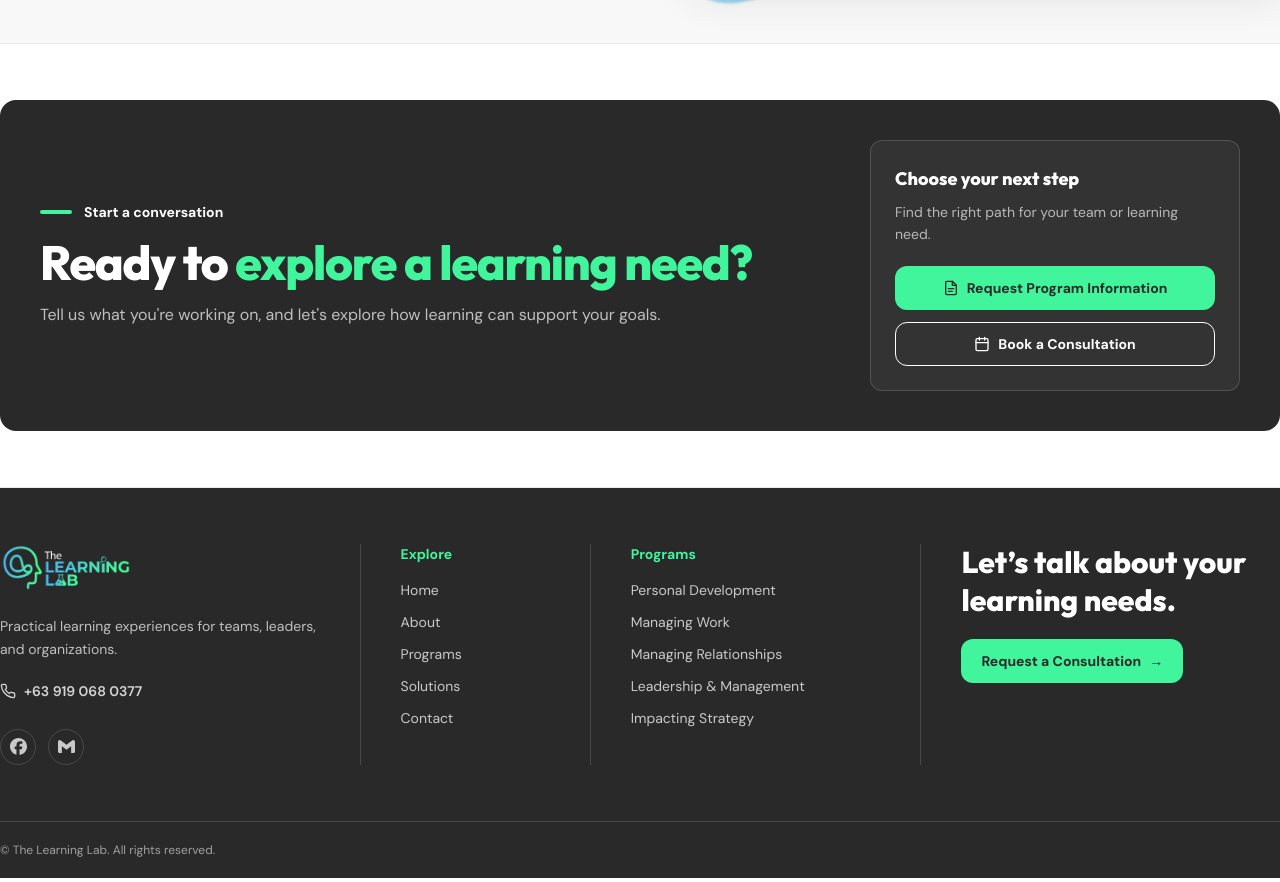
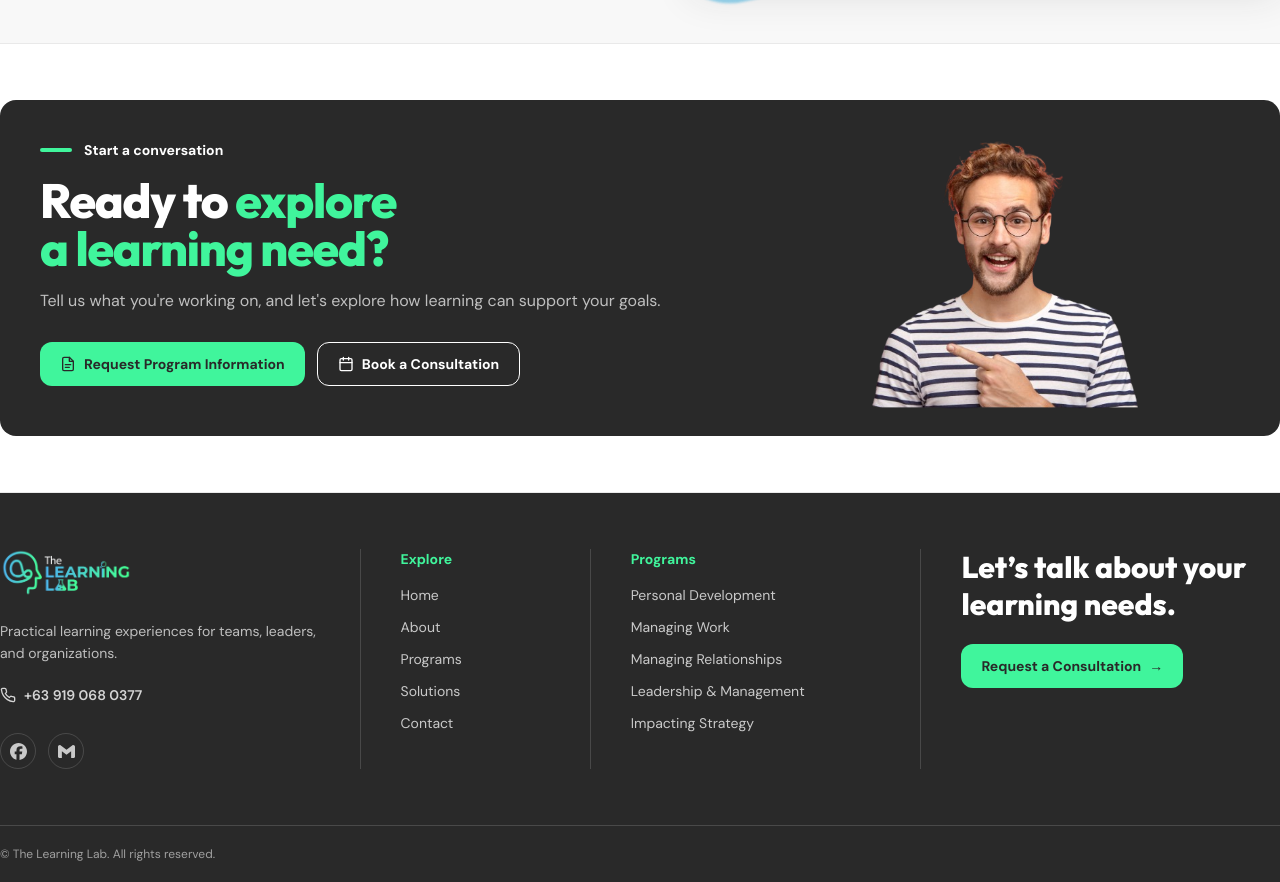
Before and after one commit to gabzy0423/The-Learning-Lab, a Next.js app: page / in a window 1280 px wide. Shown: the part 3452-4334 px from the top of the page. Built offline with nearby package versions, Linux system fonts and the light colour scheme.

Commit message:
Redesign conversation CTA with human cutout

```diff
--- a/app/page.tsx
+++ b/app/page.tsx
@@ -286,8 +286,8 @@ export default function Home() {
       </section>
       <section className="border-y border-brand-charcoal/10 bg-brand-white text-brand-charcoal" aria-labelledby="contact-cta-heading">
         <div className="mx-auto max-w-[80rem] px-7 py-12 sm:px-10 lg:px-0 lg:py-14">
-          <div className="grid items-center gap-8 rounded-2xl bg-brand-charcoal p-6 text-brand-white sm:p-8 lg:grid-cols-[1fr_auto] lg:p-10">
-            <div>
+          <div className="relative isolate grid overflow-hidden rounded-2xl bg-brand-charcoal p-6 text-brand-white sm:p-8 lg:grid-cols-[1.2fr_0.8fr] lg:p-10">
+            <div className="relative z-10 max-w-2xl">
               <p className="flex items-center gap-3 text-sm font-bold text-brand-white">
                 <span aria-hidden="true" className="h-1 w-8 rounded-full bg-brand-mint-green" />
                 Start a conversation
@@ -298,13 +298,7 @@ export default function Home() {
               <p className="mt-4 max-w-2xl text-base leading-relaxed text-brand-white/70">
                 Tell us what you&apos;re working on, and let&apos;s explore how learning can support your goals.
               </p>
-            </div>
-            <div className="rounded-xl border border-brand-white/15 bg-brand-white/5 p-5 sm:p-6">
-              <p className="font-heading text-lg font-extrabold text-brand-white">Choose your next step</p>
-              <p className="mt-2 max-w-xs text-sm leading-relaxed text-brand-white/65">
-              Find the right path for your team or learning need.
-              </p>
-              <div className="mt-5 flex flex-col gap-3">
+              <div className="mt-7 flex flex-col gap-3 sm:flex-row sm:flex-wrap">
                 <Link
                   href="/contact?interest=program-information"
                   className="inline-flex min-h-11 items-center justify-center gap-2 rounded-xl bg-brand-mint-green px-5 text-sm font-bold text-brand-charcoal transition-colors hover:bg-brand-mint-green/90 focus-visible:outline-2 focus-visible:outline-offset-2 focus-visible:outline-brand-cyan-blue"
@@ -327,6 +321,15 @@ export default function Home() {
                 </Link>
               </div>
             </div>
+            <div className="relative z-10 mt-6 min-h-64 lg:mt-0">
+              <Image
+                src="/assets/hero/cta_hero.png"
+                alt=""
+                fill
+                sizes="(min-width: 1024px) 32vw, 100vw"
+                className="object-contain object-bottom lg:scale-110"
+              />
+            </div>
           </div>
         </div>
       </section>
```
Also changed, not shown: public/assets/hero/cta_hero.png (added), 2 other files (tests, documents, lock files or other folders). Lines whose indentation alone changed are shown as unchanged.
